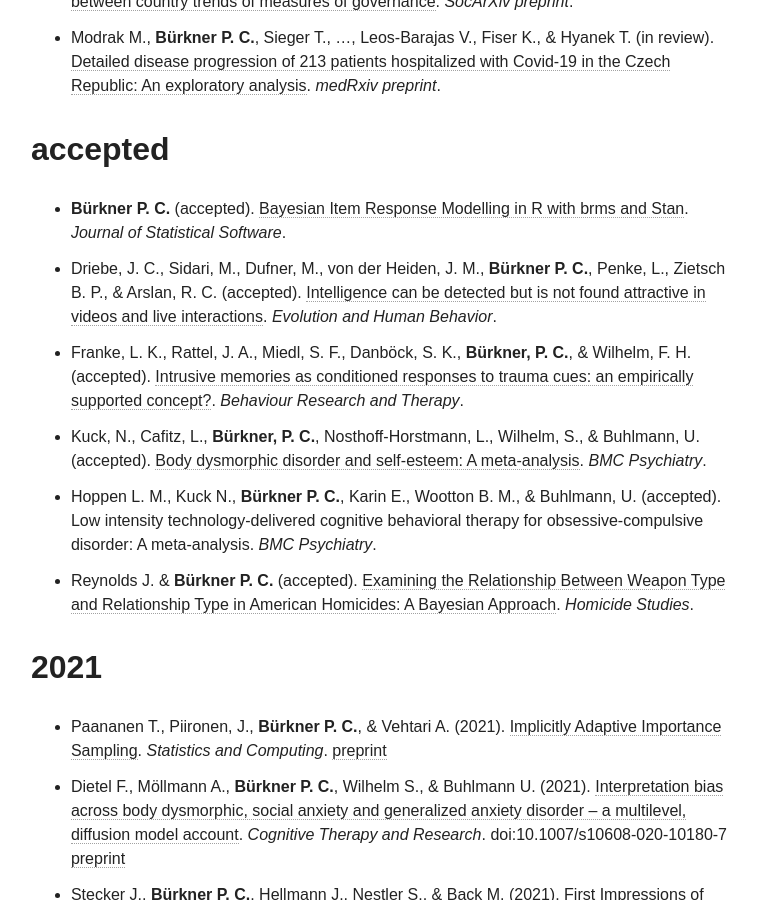
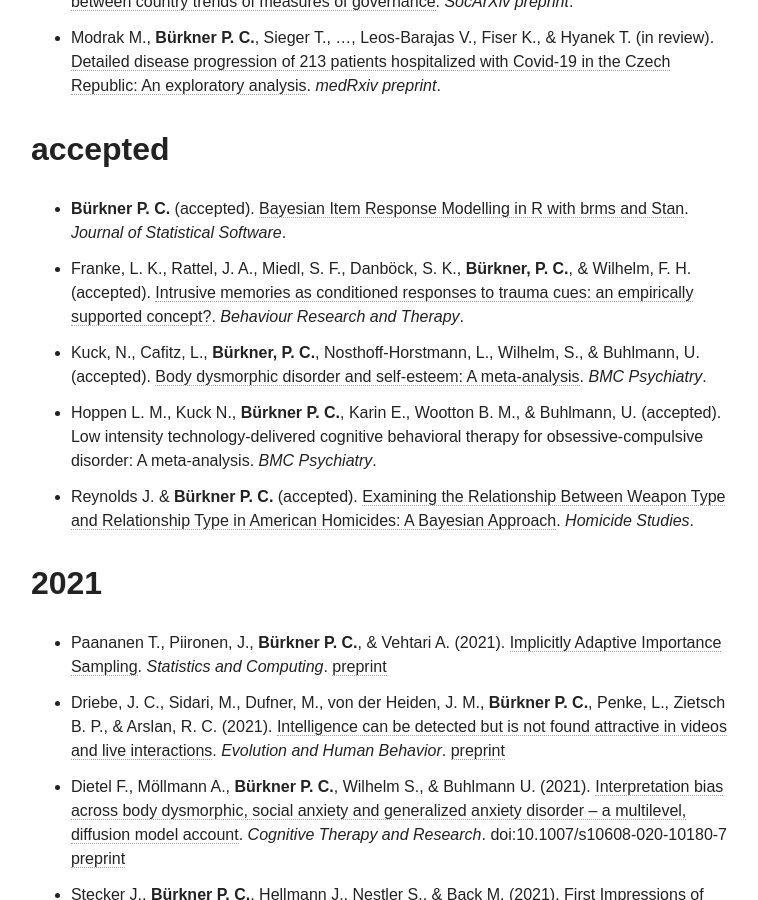
Before and after one commit to paul-buerkner/paul-buerkner.github.io, a Jekyll site: the page built from publications/index.md, in a window 1280 px wide and 900 px high, scrolled down 1652 px. Shown: the whole window, without its empty margins (255-1013 px from the left). Built offline with Jekyll 4.4.1, drawn with Linux system fonts in a browser that asks for light colours; nearby versions of some CDN libraries; some of the changed lines change nothing that is shown.

Commit message:
move paper to published

```diff
--- a/publications/index.md
+++ b/publications/index.md
@@ -28,7 +28,6 @@ excerpt: "A list of my publications"
 ## accepted
 
 * **Bürkner P. C.** (accepted). [Bayesian Item Response Modelling in R with brms and Stan](https://arxiv.org/abs/1905.09501). *Journal of Statistical Software*.
-* Driebe, J. C., Sidari, M., Dufner, M., von der Heiden, J. M., **Bürkner P. C.**, Penke, L., Zietsch B. P., & Arslan, R. C. (accepted). [Intelligence can be detected but is not found attractive in videos and live interactions](https://psyarxiv.com/qv3eh/). *Evolution and Human Behavior*.
 * Franke, L. K., Rattel, J. A., Miedl, S. F., Danböck, S. K., **Bürkner, P. C.**, & Wilhelm, F. H. (accepted). [Intrusive memories as conditioned responses to trauma cues: an empirically supported concept?](https://psyarxiv.com/t5h97/). *Behaviour Research and Therapy*.
 * Kuck, N., Cafitz, L., **Bürkner, P. C.**, Nosthoff-Horstmann, L., Wilhelm, S., & Buhlmann, U. (accepted). [Body dysmorphic disorder and self-esteem: A meta-analysis](https://psyarxiv.com/5g32t/). *BMC Psychiatry*.
 * Hoppen L. M., Kuck N., **Bürkner P. C.**, Karin E., Wootton B. M., & Buhlmann, U. (accepted). Low intensity technology-delivered cognitive behavioral therapy for obsessive-compulsive disorder: A meta-analysis. *BMC Psychiatry*.
@@ -37,6 +36,7 @@ excerpt: "A list of my publications"
 ## 2021
 
 * Paananen T., Piironen, J., **Bürkner P. C.**, & Vehtari A. (2021). [Implicitly Adaptive Importance Sampling](https://link.springer.com/article/10.1007%2Fs11222-020-09982-2). *Statistics and Computing*. [preprint](http://arxiv.org/abs/1906.08850)
+* Driebe, J. C., Sidari, M., Dufner, M., von der Heiden, J. M., **Bürkner P. C.**, Penke, L., Zietsch B. P., & Arslan, R. C. (2021). [Intelligence can be detected but is not found attractive in videos and live interactions](https://authors.elsevier.com/a/1d9q53tz48x6C5). *Evolution and Human Behavior*. [preprint](https://psyarxiv.com/qv3eh/)
 * Dietel F., Möllmann A., **Bürkner P. C.**, Wilhelm S., & Buhlmann U. (2021). [Interpretation bias across body dysmorphic, social anxiety and generalized anxiety disorder – a multilevel, diffusion model account](https://doi.org/10.1007/s10608-020-10180-7). *Cognitive Therapy and Research*.
 doi:10.1007/s10608-020-10180-7 [preprint](https://psyarxiv.com/3hnpu/)
 * Stecker J., **Bürkner P. C.**, Hellmann J., Nestler S., & Back M. (2021). [First Impressions of Refugees are More Strongly Influenced by Target Cues and Perceiver Attitudes Than by Sheer Group Affiliation](https://doi.org/10.1525/collabra.22160). *Collabora: Psychology*. [preprint](https://psyarxiv.com/wt6kr)
```
